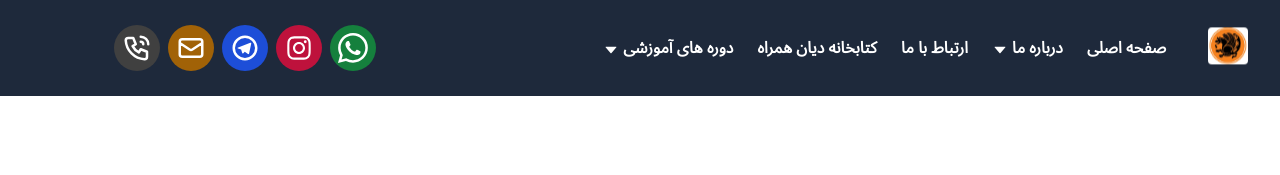
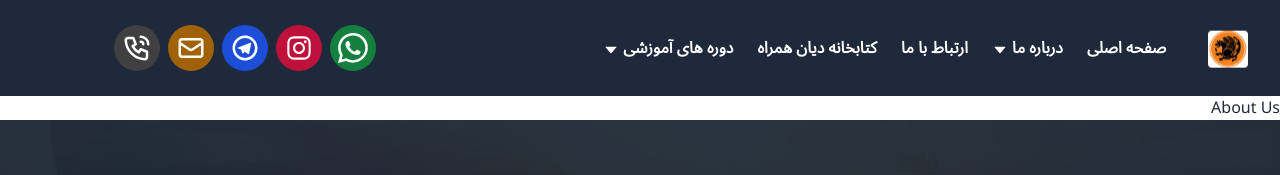
Before and after one commit to Mansour-VN/DianHamrah, a Next.js app: page /AboutUs in a window 1280 px wide. Before the commit this address had no page. Shown: the top 175 px of the page. Built offline with nearby package versions, Linux system fonts and the light colour scheme.

Commit message:
feat : add aboutUs page

```diff
--- /dev/null
+++ b/src/pages/AboutUs/index.tsx
@@ -0,0 +1,9 @@
+const AboutUs =()=>{
+return(
+    <div>
+About Us
+    </div>
+)
+}
+
+export default AboutUs
```
